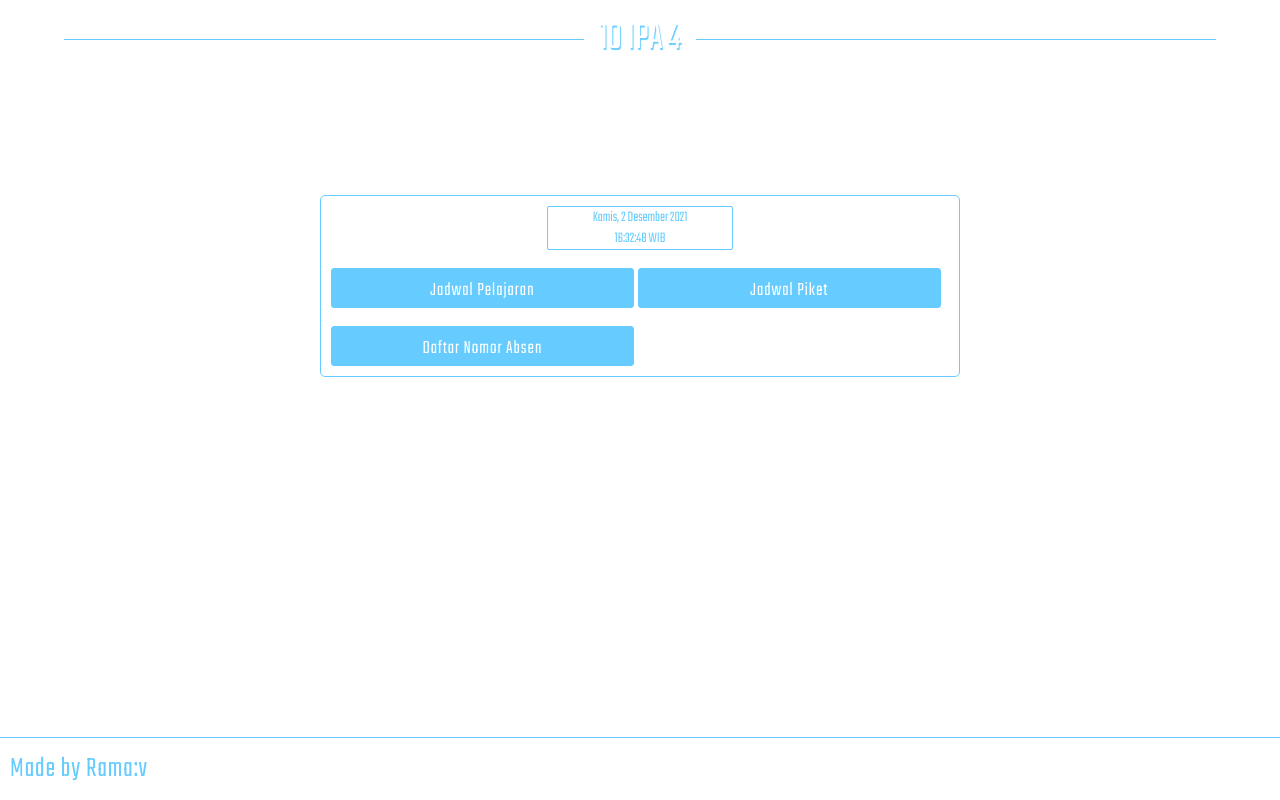
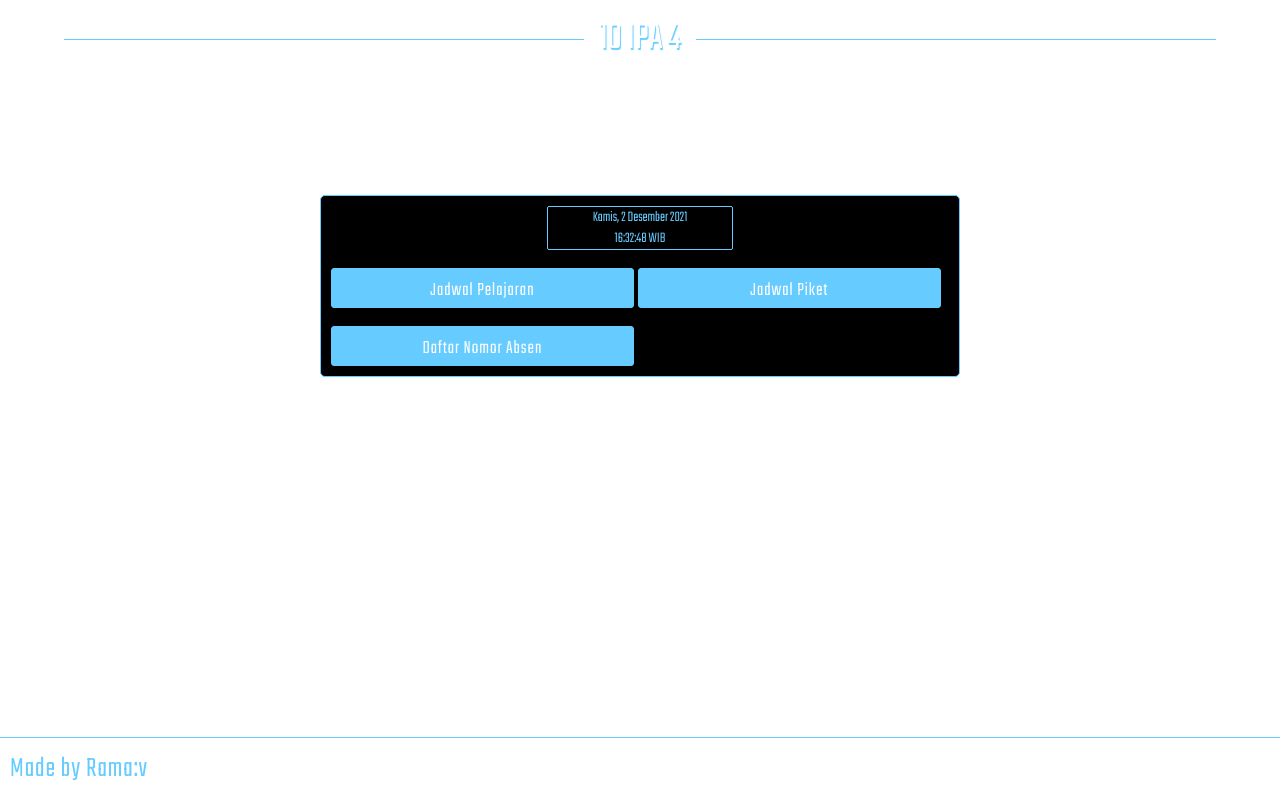
Before and after one commit to ZyxMapLe/webkelas, a PHP site: page / in a window 1280 px wide. Run offline with PHP 8.4, Linux system fonts and the light colour scheme; some libraries are stand-ins or nearby versions.

Commit message:
Update raflipedia.css

```diff
--- a/css/raflipedia.css
+++ b/css/raflipedia.css
@@ -9,13 +9,6 @@
 	-webkit-box-sizing:border-box;
 	-moz-box-sizing:border-box;
 	box-sizing:border-box;
-}
-html {
-    background: url(./img/icon.png) no-repeat center center fixed;
-    -webkit-background-size: cover;
-    -moz-background-size: cover;
-    -o-background-size: cover;
-    background-size: cover;
 }
 body {
         background-color: linear-gradient(#EE7752, #E73C7E, #23A6D5, #23D5AB);
@@ -48,7 +41,7 @@ body {
 	display:block;
 	position:relative;
 	width:50%;
-	background: url(./img/icon.png) no-repeat center center fixed;
+	background:#000;
 	margin:10% auto;
 	padding:10px;
 	border:1px solid #6cf;
```
